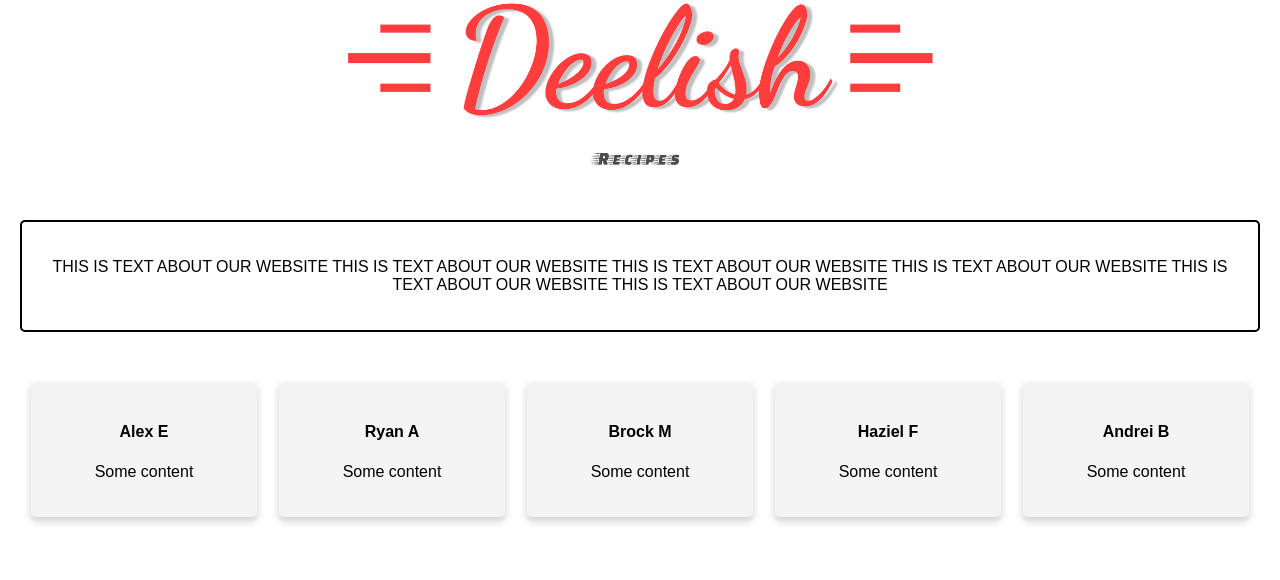
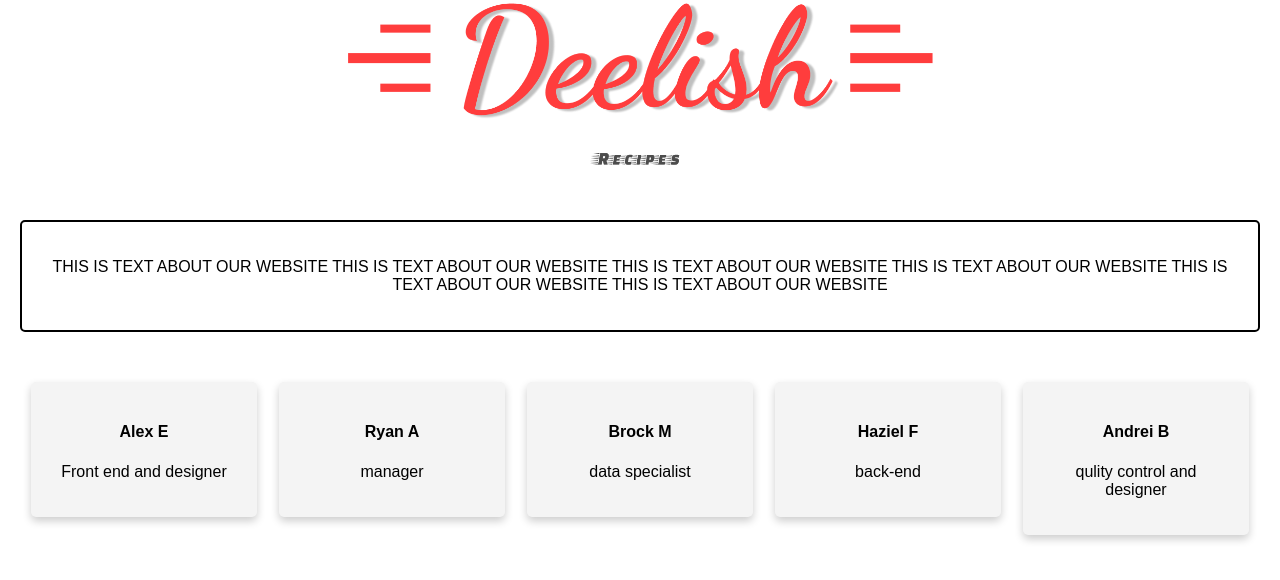
Before and after one commit to Ryanabreu4068/Deelish_Group_Project, a website: page client/src/about-us.html in a window 1280 px wide. Shown: the top 580 px of the page. Drawn offline with Linux system fonts and the light colour scheme.

Commit message:
added about-us info

```diff
--- a/client/src/about-us.html
+++ b/client/src/about-us.html
@@ -105,23 +105,23 @@
     <div class="cards-container">
         <div class="card">
             <h4>Alex E</h4>
-            <p>Some content</p>
+            <p>Front end and designer</p>
         </div>
         <div class="card">
             <h4>Ryan A</h4>
-            <p>Some content</p>
+            <p>manager</p>
         </div>
         <div class="card">
             <h4>Brock M</h4>
-            <p>Some content</p>
+            <p>data specialist</p>
         </div>
         <div class="card">
             <h4>Haziel F</h4>
-            <p>Some content</p>
+            <p>back-end</p>
         </div>
         <div class="card">
             <h4>Andrei B</h4>
-            <p>Some content</p>
+            <p>qulity control and designer</p>
         </div>
     </div>
 </body>
--- a/client/src/index-style.css
+++ b/client/src/index-style.css
@@ -135,7 +135,7 @@ nav {
 
   background-color: transparent;
 
-  transition: background-color ease-in 1s;
+  transition: background-color ease-in 0.5s;
 }
 .button:hover {
   background-color: var(--red);
@@ -152,7 +152,6 @@ nav {
   text-decoration: none;
   color: white;
   background-color: var(--red);
-
 }
 
 /* Post card */
--- a/server/index.js
+++ b/server/index.js
@@ -80,7 +80,7 @@ app.get('/login', async (req, res) => {
     }
 });
 app.get('/aboutus', (req, res) => {
-    res.sendFile('user.html', { root: clientPath });
+    res.sendFile('about-us.html', { root: clientPath });
 });
 
 // updates user route
@@ -228,7 +228,7 @@ app.delete('/recipe/:foodname/:ingredients/:instructions/:foodimage/:foodtype',
             return res.status(404).send('recipe data not found')
         }
         // cache the userIndex based on a matching name and email
-        const recipeIndex = recipes.findIndex(recipe => reicpe.foodname === foodname && recipe.ingredients === ingredients && recipe.instructions === instructions && recipe.foodtype === foodtype && recipe.foodimage === foodimage );
+        const recipeIndex = recipes.findIndex(recipe => reicpe.foodname === foodname && recipe.ingredients === ingredients && recipe.instructions === instructions && recipe.foodtype === foodtype && recipe.foodimage === foodimage);
         console.log(recipeIndex);
         if (userIndex === -1) {
             return res.status(404).send(' recipe not found');
```
